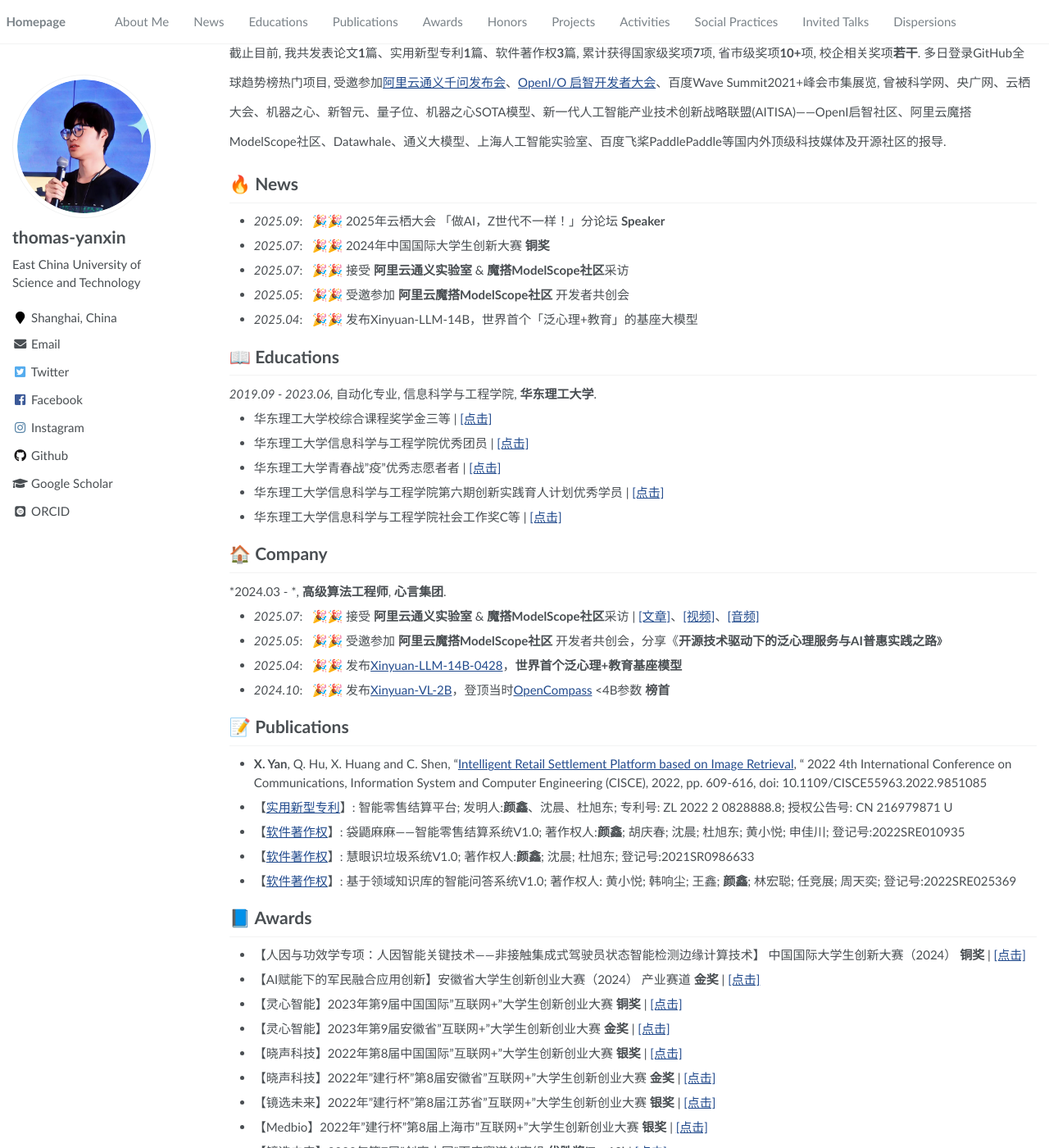
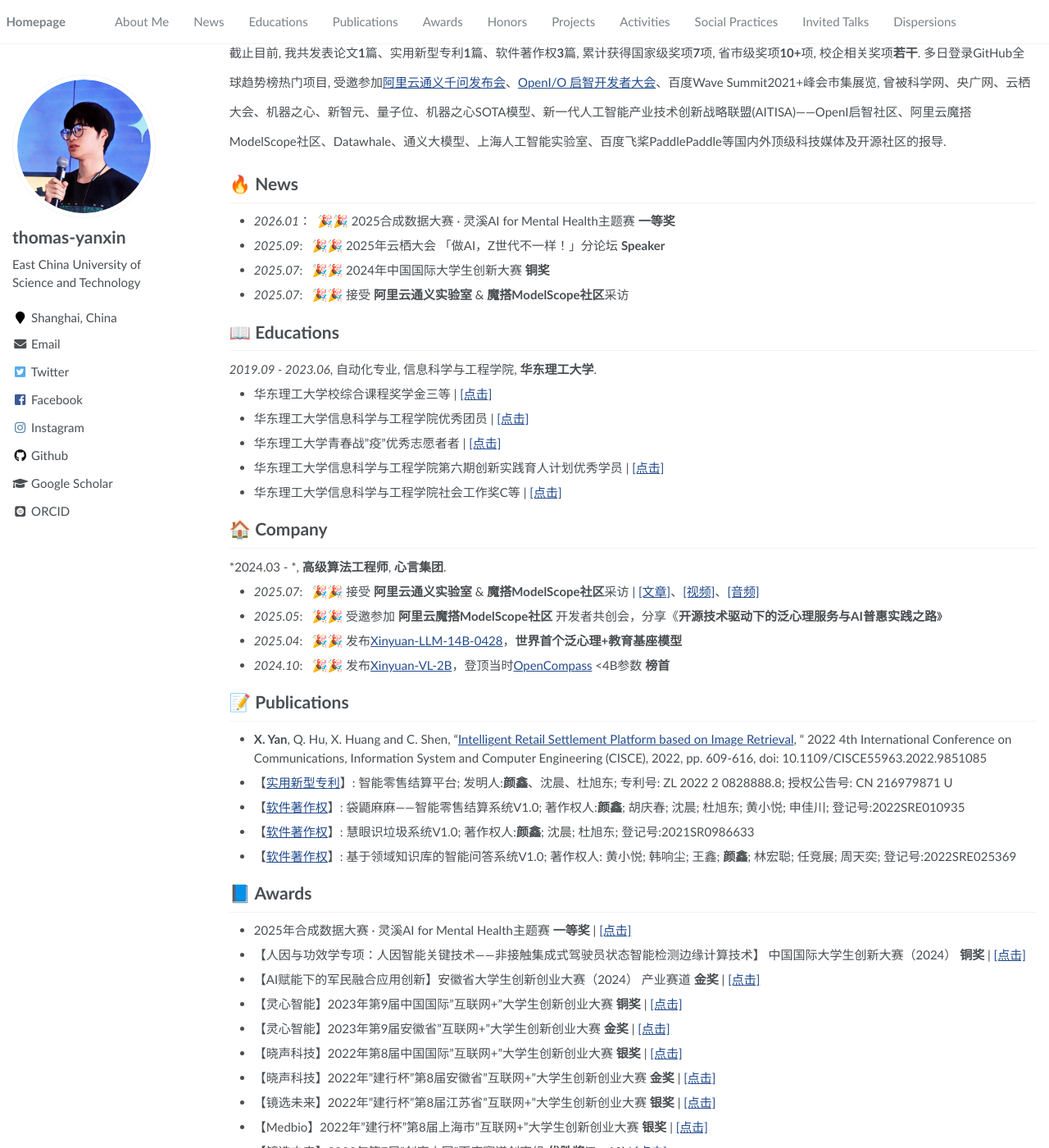
Before and after one commit to thomas-yanxin/thomas-yanxin.github.io, a Jekyll site: the page built from _pages/about.md, in a window 1280 px wide and 1400 px high, scrolled down 246 px. Shown: the whole window at 82% size. Built offline with Jekyll 4.4.1, drawn with Linux system fonts in a browser that asks for light colours; some web fonts are replaced.

Commit message:
Update about.md

```diff
--- a/_pages/about.md
+++ b/_pages/about.md
@@ -26,11 +26,10 @@
 </p>
 
 # 🔥 News
+* *2026.01*：&nbsp; 🎉🎉 2025合成数据大赛 · 灵溪AI for Mental Health主题赛 **一等奖**
 * *2025.09*: &nbsp; 🎉🎉 2025年云栖大会 「做AI，Z世代不一样！」分论坛 **Speaker**
 * *2025.07*: &nbsp; 🎉🎉 2024年中国国际大学生创新大赛 **铜奖**
 * *2025.07*: &nbsp; 🎉🎉 接受 **阿里云通义实验室** & **魔搭ModelScope社区**采访
-* *2025.05*: &nbsp; 🎉🎉 受邀参加 **阿里云魔搭ModelScope社区** 开发者共创会
-* *2025.04*: &nbsp; 🎉🎉 发布Xinyuan-LLM-14B，世界首个「泛心理+教育」的基座大模型
 
 
 # 📖 Educations
@@ -63,6 +62,7 @@
 
 
 # 📘 Awards
+* 2025年合成数据大赛 · 灵溪AI for Mental Health主题赛 <strong>一等奖</strong> \| [\[点击\]](https://mp.weixin.qq.com/s/qNfiSLt1TfaqjBpXB9rHKQ)
 * 【人因与功效学专项：人因智能关键技术——非接触集成式驾驶员状态智能检测边缘计算技术】 中国国际大学生创新大赛（2024） <strong>铜奖</strong> \| [\[点击\]]()
 * 【AI赋能下的军民融合应用创新】安徽省大学生创新创业大赛（2024） 产业赛道 <strong>金奖</strong> \| [\[点击\]]()
 * 【灵心智能】2023年第9届中国国际"互联网+"大学生创新创业大赛 <strong>铜奖</strong> \| [\[点击\]]()
```
